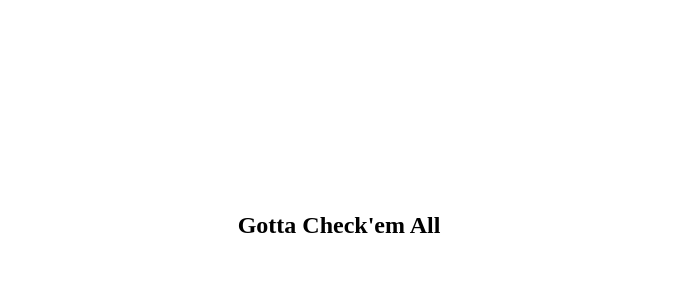
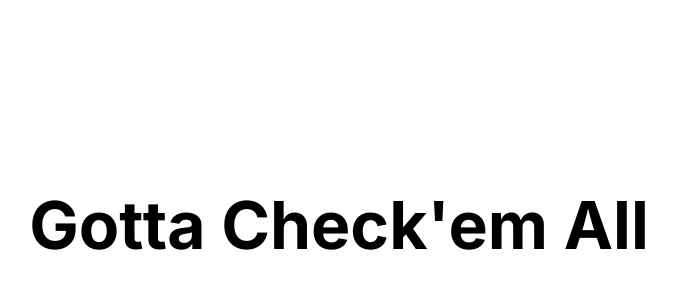
Before and after one commit to LilPessy/Gotta-Catch-em-All-7, a PHP site: page /skels/index.html in a window 1280 px wide. Shown: the part 175-475 px from the top of the page, without its empty margins (301-977 px from the left). Run offline with PHP 8.4, Linux system fonts and the light colour scheme.

Commit message:
#32wphyj
stile titolo

```diff
--- a/static/css/style.css
+++ b/static/css/style.css
@@ -1,7 +1,10 @@
+@import url('https://fonts.googleapis.com/css2?family=Inter:wght@400;700&display=swap');
+
 *{
     margin: 0;
     padding: 0;
     box-sizing: border-box;
+    font-family: 'Inter', sans-serif;
 }
 
 .container{
@@ -12,3 +15,9 @@
     align-items: center;
     justify-content: center;
 }
+
+.title{
+    width: 100vw;
+    font-size: 44px;
+    text-align: center;
+}
```
